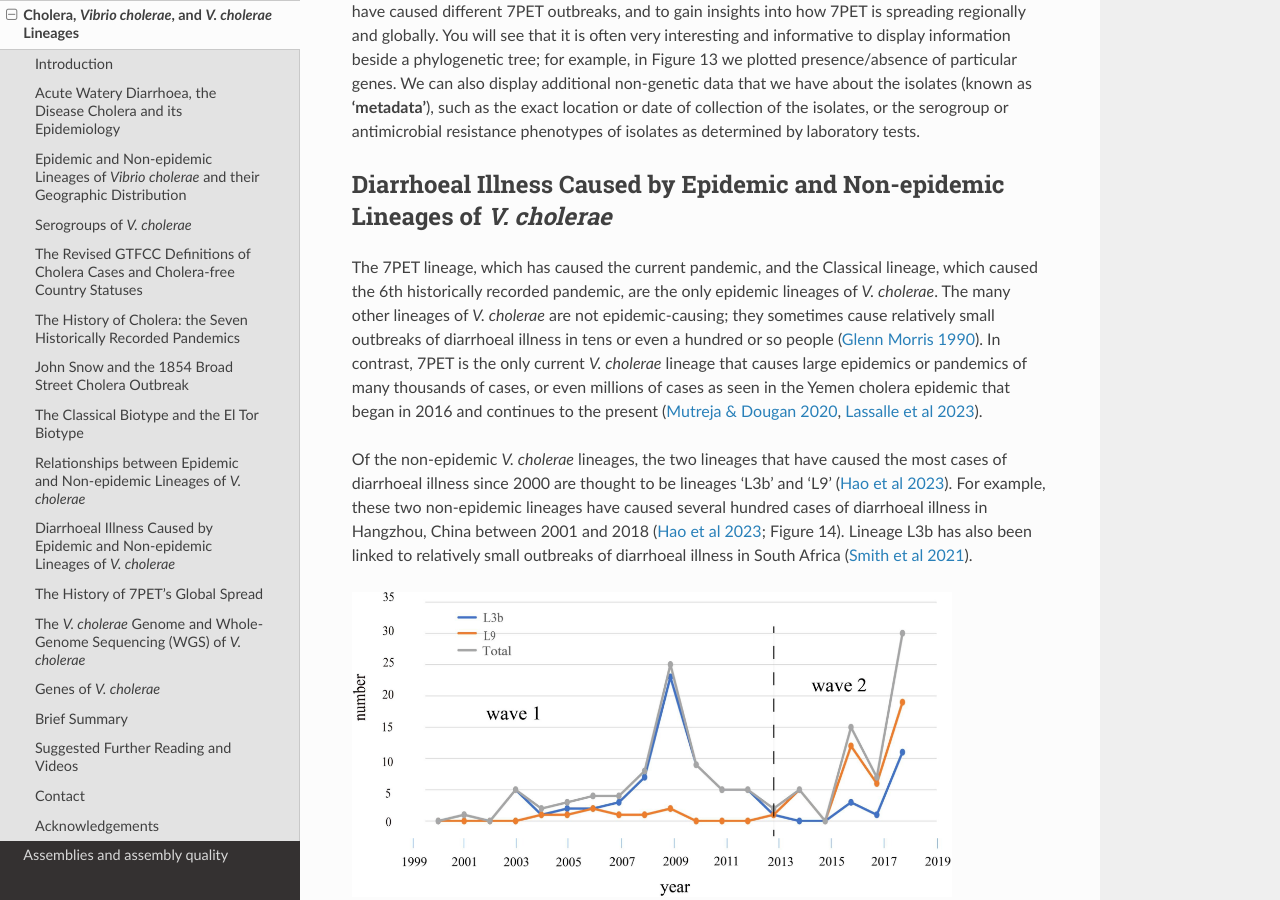
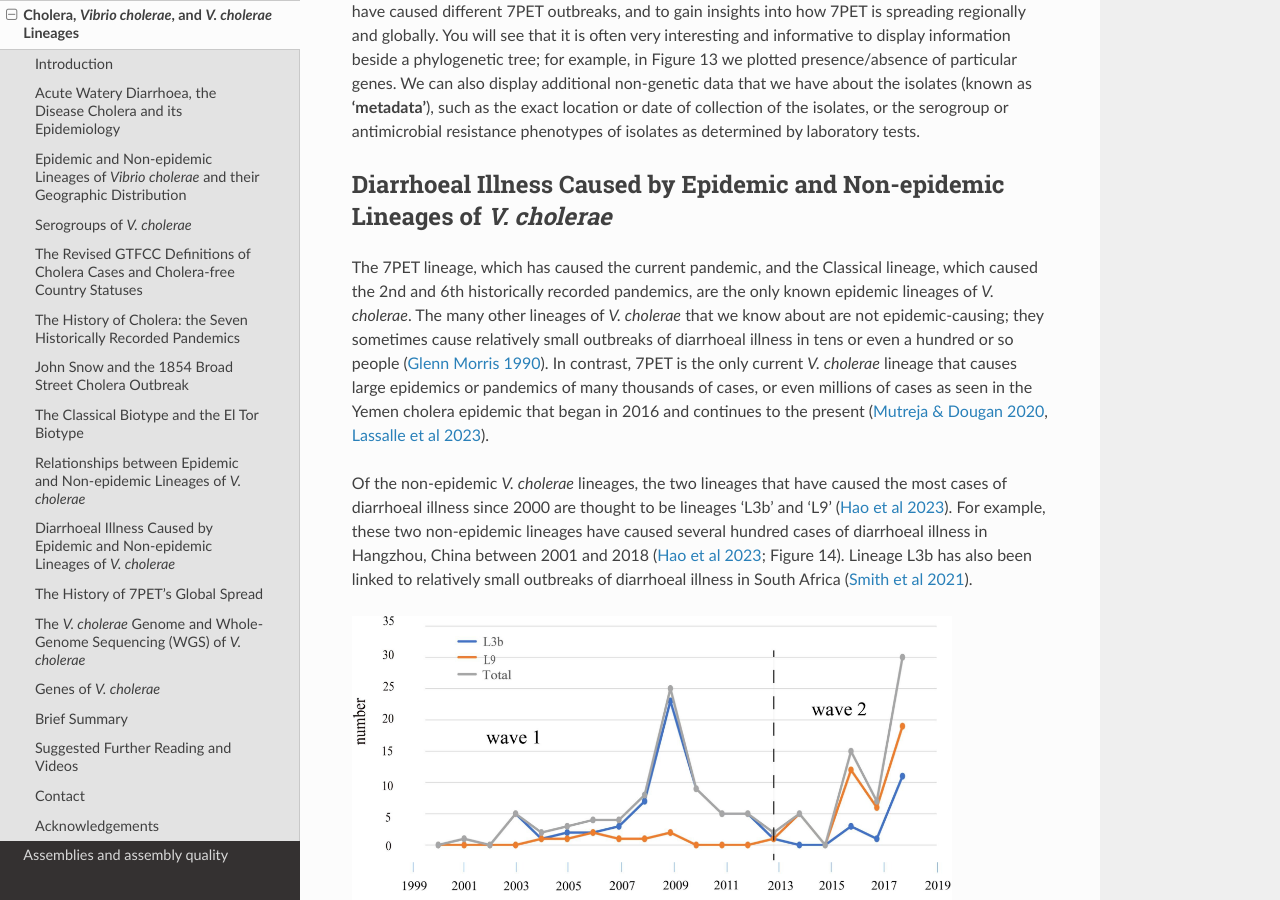
Before and after one commit to avrilcoghlan/cholerabook, a Sphinx documentation site: the page built from docs/source/vibriogenomes.rst, in a window 1280 px wide and 900 px high, scrolled down 13319 px. Built offline with Sphinx 7.4.7 and the Read the Docs theme 2.0.0, drawn with Linux system fonts in a browser that asks for light colours.

Commit message:
Update vibriogenomes.rst

```diff
--- a/docs/source/vibriogenomes.rst
+++ b/docs/source/vibriogenomes.rst
@@ -417,9 +417,9 @@ the serogroup or antimicrobial resistance phenotypes of isolates as determined b
 Diarrhoeal Illness Caused by Epidemic and Non-epidemic Lineages of *V. cholerae*
 --------------------------------------------------------------------------------
 
-The 7PET lineage, which has caused the current pandemic, and the Classical lineage, which caused the 6th historically
-recorded pandemic, are the only epidemic lineages of *V. cholerae*. The many other
-lineages of *V. cholerae* are not epidemic-causing; they sometimes cause relatively small outbreaks of diarrhoeal illness in
+The 7PET lineage, which has caused the current pandemic, and the Classical lineage, which caused the 2nd and 6th historically
+recorded pandemics, are the only known epidemic lineages of *V. cholerae*. The many other
+lineages of *V. cholerae* that we know about are not epidemic-causing; they sometimes cause relatively small outbreaks of diarrhoeal illness in
 tens or even a hundred or so people (`Glenn Morris 1990`_). In contrast, 7PET is the only current *V. cholerae* lineage
 that causes large epidemics or pandemics of many thousands of cases, or even millions of
 cases as seen in the Yemen cholera epidemic that began in 2016 and continues to the present (`Mutreja & Dougan 2020`_, `Lassalle et al 2023`_).
```
